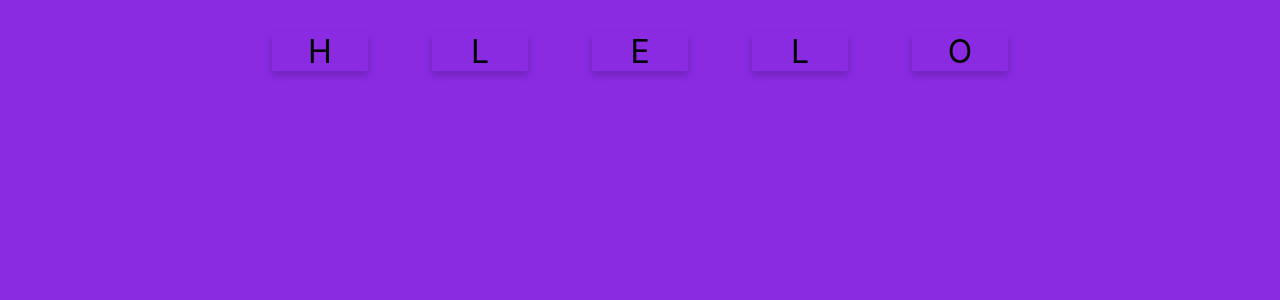
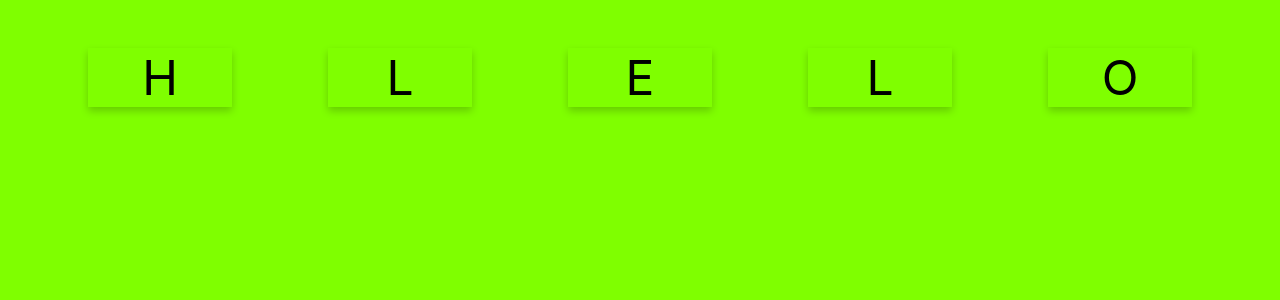
Before and after one commit to Donlee152/3SA03, a React (Create React App) app: page / in a window 1280 px wide. Shown: the top 300 px of the page. Built offline with nearby package versions, Linux system fonts and the light colour scheme.

Commit message:
เปลี่ยนสีและขนาดตัวอักษร

```diff
--- a/src/App.css
+++ b/src/App.css
@@ -1,9 +1,8 @@
 .App {
    text-align: center;
-   background-color: blueviolet;
+   background-color: chartreuse;
    height: 100vh;
  }
-
  .App-logo {
    animation: App-logo-spin infinite 20s linear;
    height: 80px;
@@ -17,9 +16,12 @@
  .App-title {
    font-size: 1.5em;
  }
+
  .App-intro {
-   font-size: large;
+
+   font-size: 2em;
  }
+
  @keyframes App-logo-spin {
    from { transform: rotate(0deg); }
    to { transform: rotate(360deg); }
@@ -28,12 +30,13 @@
    display: inline-block;
    text-align: center;
    width: 3em;
-   font-size: 2em;
+
+   font-size: 3em;
    box-shadow: 0 4px 8px 0 rgba(0,0,0,0.2);
    margin: 1em;
    user-select: none;
   }
   .activeCard {
    color: blue;
-   background: pink;
+   background: rgb(153, 208, 240);
   }
```
